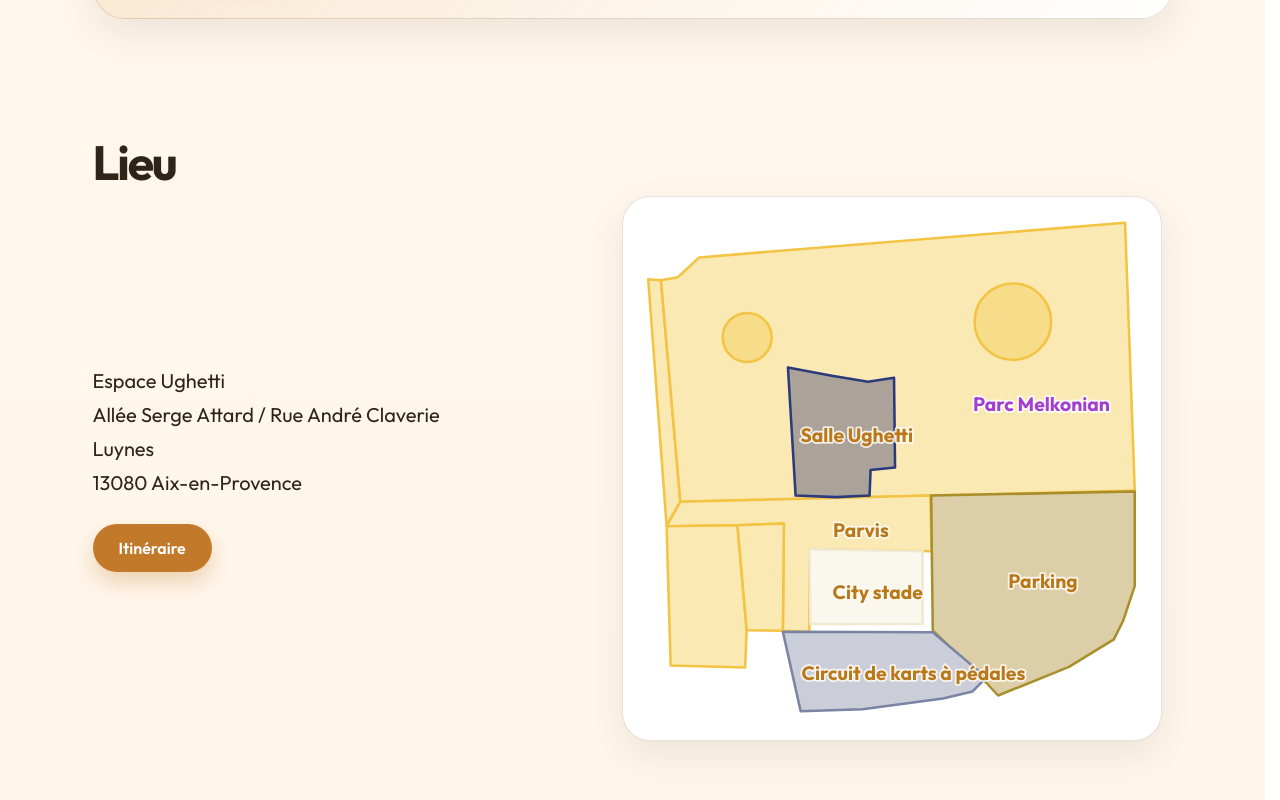
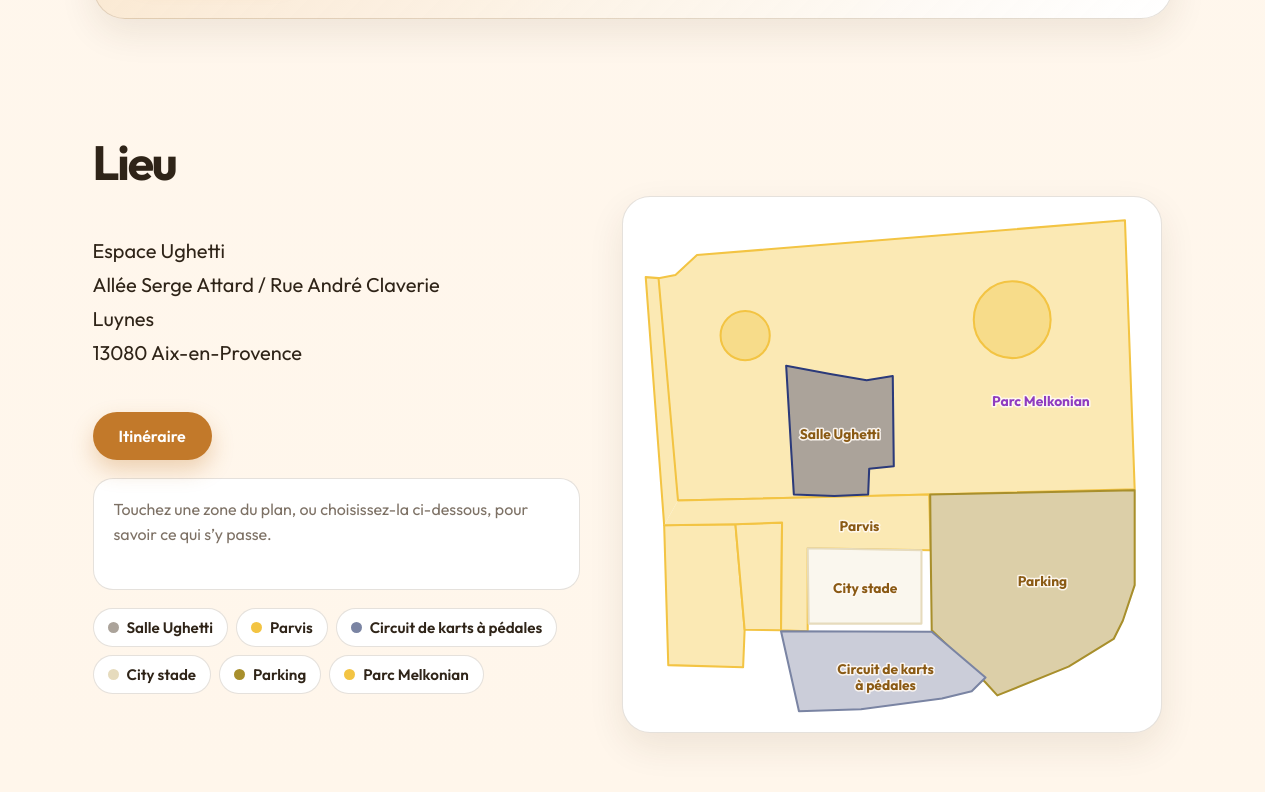
Before and after one commit to rg-lea/events13080fr, a plain HTML site: page 2026/12/telethon.html in a window 1280 px wide. Shown: the part 4372-5172 px from the top of the page. Drawn offline with Linux system fonts and the light colour scheme.

Commit message:
Update telethon.html

```diff
--- a/2026/12/telethon.html
+++ b/2026/12/telethon.html
@@ -165,10 +165,26 @@ fieldset.acc{border:0;padding:0;margin:0 0 12px;min-width:0}fieldset.acc legend{
 .contact p{margin:0;line-height:1.7;max-width:46ch}
 .cbtns{display:flex;flex-wrap:wrap;gap:12px;align-items:center}.cbtns #msg{width:100%;font-weight:600;color:var(--ink)}
 .lieu{display:grid;grid-template-columns:1fr 1.15fr;gap:32px;align-items:center}
+.lp>*+*{margin-top:18px}
+.zinfo{padding:18px 20px;border-radius:20px;background:#fff;border:1px solid var(--line);color:var(--ink);line-height:1.55;min-height:112px}
+.zinfo h3{margin:0 0 4px;font-size:1.25rem;letter-spacing:-.02em;display:flex;align-items:center;gap:10px}
+.zinfo h3 i{flex:none;width:14px;height:14px;border-radius:50%;background:var(--zc)}
+.zinfo p{margin:0;color:var(--text)}.zinfo .hint{color:var(--muted)}
+.zchips{display:flex;flex-wrap:wrap;gap:8px}
+.zc{display:inline-flex;align-items:center;gap:8px;padding:9px 14px;border-radius:999px;border:1px solid var(--line);background:#fff;color:var(--ink);font-weight:600;font-size:.95rem}
+.zc i{flex:none;width:11px;height:11px;border-radius:50%;background:var(--zc)}
+.zc:hover{background:var(--brand-soft)}.zc.on{background:var(--brand-dark);border-color:var(--brand-dark);color:#fff}
+.plan .z{cursor:pointer;outline:none}
+.plan .z .sh{stroke-width:4;stroke-linejoin:round;transition:filter .2s,stroke-width .2s,opacity .2s}
+.plan .z:hover .sh{filter:brightness(.94);stroke-width:6}
+.plan .z:focus-visible .sh{stroke:var(--brand-dark);stroke-width:8}
+.plan .z.on .sh{stroke:var(--brand-dark);stroke-width:8;filter:brightness(.93)}
+.plan.sel .z:not(.on){opacity:.6}
+.plan .dc{fill:#fbe9b4;stroke:#f3c443;stroke-width:4;stroke-linejoin:round;stroke-linecap:round}
+.plan .dn{fill:none;stroke:#f3c443;stroke-width:4;stroke-linejoin:round;stroke-linecap:round}
+.plan text{font-family:"Outfit",sans-serif;font-weight:700;font-size:27px;text-anchor:middle;fill:#8a5a14;paint-order:stroke;stroke:rgba(255,250,244,.9);stroke-width:6px;stroke-linejoin:round;pointer-events:none}
+.plan .melk{fill:#8f3cc0}
 .plan{width:100%;max-width:540px;justify-self:center;height:auto;padding:14px;border-radius:28px;background:#fff;border:1px solid var(--line);box-shadow:var(--shadow)}
-.plan text{font-family:"Outfit",sans-serif;font-weight:700;font-size:38px;text-anchor:middle;fill:#b9791a;paint-order:stroke;stroke:rgba(255,250,244,.85);stroke-width:7px;stroke-linejoin:round;pointer-events:none}
-.plan .melk{fill:#a23fd0;stroke:rgba(255,255,255,.9)}
-.plan .s{stroke-width:5;stroke-linejoin:round}
 @media(max-width:800px){.lieu{grid-template-columns:1fr;gap:22px}.plan{max-width:none}}
 .fab{position:fixed;right:max(16px,env(safe-area-inset-right,0px));bottom:max(16px,env(safe-area-inset-bottom,0px));z-index:55;display:inline-flex;align-items:center;gap:10px;padding:14px 22px 14px 18px;border:0;border-radius:999px;background:var(--brand-dark);color:#fff;font-weight:700;font-size:1.05rem;box-shadow:0 14px 30px rgba(63,40,16,.35);transition:transform .2s}
 .fab:hover{transform:translateY(-2px)}.fab svg{flex:none;width:26px;height:26px}
@@ -313,33 +329,28 @@ fieldset.acc{border:0;padding:0;margin:0 0 12px;min-width:0}fieldset.acc legend{
 <section class="sec" id="lieu"><div class="container">
  <h2>Lieu</h2>
  <div class="lieu">
-  <div><address>Espace Ughetti<br>Allée Serge Attard / Rue André Claverie<br>Luynes<br>13080 Aix-en-Provence</address>
-  <a class="btn btn-p" target="_blank" rel="noreferrer" href="https://maps.app.goo.gl/Q3UA2Ws4CXG31pKu6">Itinéraire</a></div>
-  <svg class="plan" viewBox="50 70 1000 1010" role="img" aria-labelledby="plt" xmlns="http://www.w3.org/2000/svg">
-   <title id="plt">Plan du site : salle Ughetti, parvis, city stade, circuit de karts à pédales, parking et parc Melkonian</title>
-   <!-- parc Melkonian -->
-   <polygon class="s" fill="#fbe9b4" stroke="#f3c443" points="72,204 97,206 135,640 108,687"/>
-   <polygon class="s" fill="#fbe9b4" stroke="#f3c443" points="97,206 130,200 172,161 1007,93 1026,618 627,628 135,640"/>
-   <circle class="s" cx="266" cy="318" r="48" fill="#f7dc8a" stroke="#f3c443"/>
-   <circle class="s" cx="787" cy="287" r="75" fill="#f7dc8a" stroke="#f3c443"/>
-   <!-- parvis et blocs -->
-   <polygon class="s" fill="#fbe9b4" stroke="#f3c443" points="135,640 625,628 628,737 388,733 388,895 336,893 338,683 247,686 108,688"/>
-   <polygon class="s" fill="#fbe9b4" stroke="#f3c443" points="108,688 247,686 265,892 262,965 116,961"/>
-   <polygon class="s" fill="#fbe9b4" stroke="#f3c443" points="247,686 338,683 336,893 265,892"/>
-   <!-- city stade -->
-   <polygon class="s" fill="#faf7ee" stroke="#f1e8d2" points="388,733 610,737 610,880 390,880"/>
-   <!-- parking -->
-   <polygon class="s" fill="#dccfa8" stroke="#a88f2c" points="627,628 1026,620 1026,805 1003,874 985,910 897,964 758,1020 735,995 700,960 630,893 628,737"/>
-   <!-- circuit de karts -->
-   <polygon class="s" fill="#cbcdd9" stroke="#7a84a3" points="336,895 630,896 735,985 708,1012 650,1026 492,1047 371,1051"/>
-   <!-- salle Ughetti -->
-   <polygon class="s" fill="#aba39a" stroke="#2b3a7a" points="346,377 432,393 503,405 554,397 556,573 508,578 506,628 440,631 361,628"/>
-   <text class="melk" x="843" y="462">Parc Melkonian</text>
-   <text x="481" y="523">Salle Ughetti</text>
-   <text x="489" y="710">Parvis</text>
-   <text x="522" y="830">City stade</text>
-   <text x="846" y="810">Parking</text>
-   <text x="592" y="990">Circuit de karts à pédales</text>
+  <div class="lp"><address>Espace Ughetti<br>Allée Serge Attard / Rue André Claverie<br>Luynes<br>13080 Aix-en-Provence</address>
+  <a class="btn btn-p" target="_blank" rel="noreferrer" href="https://maps.app.goo.gl/Q3UA2Ws4CXG31pKu6">Itinéraire</a>
+  <div class="zinfo" id="zi" aria-live="polite"></div>
+  <div class="zchips" id="zc" role="group" aria-label="Zones du plan"></div></div>
+  <svg class="plan" id="plan" viewBox="55 75 995 990" role="group" aria-label="Plan interactif du site" xmlns="http://www.w3.org/2000/svg">
+   <path class="dc" style="stroke:none" d="M72 204 L97 206 L135 640 L108 688 Z"/>
+   <path class="dn" d="M108 688 L72 204 L97 206"/>
+   <g><path class="dc" d="M108 688 L247 686 L265 892 L262 965 L116 961 Z"/><path class="dc" d="M247 686 L338 683 L336 893 L265 892 Z"/></g>
+   <g class="z" data-z="parc" tabindex="0" role="button" aria-label="Parc Melkonian"><path class="sh" fill="#fbe9b4" stroke="#f3c443" d="M97 206 L130 200 L172 161 L1007 93 L1026 618 L627 628 L135 640 Z"/>
+    <circle class="sh" cx="266" cy="318" r="48" fill="#f7dc8a" stroke="#f3c443"/><circle class="sh" cx="787" cy="287" r="75" fill="#f7dc8a" stroke="#f3c443"/></g>
+   <g class="z" data-z="parvis" tabindex="0" role="button" aria-label="Parvis"><path class="sh" fill="#fbe9b4" stroke="none" d="M135 640 L625 628 L628 737 L388 733 L388 895 L336 893 L338 683 L247 686 L108 688 Z"/>
+    <path class="sh" fill="none" stroke="#f3c443" d="M135 640 L625 628 L628 737 L388 733 L388 895 L336 893 L338 683 L247 686 L108 688"/></g>
+   <g class="z" data-z="stade" tabindex="0" role="button" aria-label="City stade"><path class="sh" fill="#faf7ee" stroke="#e6dbbd" d="M388 733 L610 737 L610 880 L390 880 Z"/></g>
+   <g class="z" data-z="parking" tabindex="0" role="button" aria-label="Parking"><path class="sh" fill="#dccfa8" stroke="#a88f2c" d="M627 628 L1026 620 L1026 805 L1003 874 L985 910 L897 964 L758 1020 L735 995 L700 960 L630 893 L628 737 Z"/></g>
+   <g class="z" data-z="karts" tabindex="0" role="button" aria-label="Circuit de karts à pédales"><path class="sh" fill="#cbcdd9" stroke="#7a84a3" d="M336 895 L630 896 L735 985 L708 1012 L650 1026 L492 1047 L371 1051 Z"/></g>
+   <g class="z" data-z="salle" tabindex="0" role="button" aria-label="Salle Ughetti"><path class="sh" fill="#aba39a" stroke="#2b3a7a" d="M346 377 L432 393 L503 405 L554 397 L556 573 L508 578 L506 628 L440 631 L361 628 Z"/></g>
+   <text class="melk" x="843" y="456">Parc Melkonian</text>
+   <text x="451" y="520">Salle Ughetti</text>
+   <text x="489" y="700">Parvis</text>
+   <text x="500" y="820">City stade</text>
+   <text x="846" y="806">Parking</text>
+   <text x="540" y="978">Circuit de karts</text><text x="540" y="1010">à pédales</text>
   </svg>
  </div>
 </div></section>
@@ -526,6 +537,26 @@ else $("cd").textContent="Merci à tous";
 const mail=()=>["comite","luynesenfetes","fr"].reduce((a,p,i)=>a+(i?(i===1?"@":"."):"")+p,"");
 $("wr").onclick=()=>{location.href="mailto:"+mail()+"?subject="+encodeURIComponent("Téléthon 2026 à Luynes");$("msg").textContent="Votre messagerie s’ouvre. Sinon, affichez l’adresse et écrivez-nous depuis votre boîte mail."};
 $("sh").onclick=()=>{$("msg").textContent=mail()};
+/* plan interactif */
+(()=>{const Z={
+ salle:["Salle Ughetti","#aba39a","Cœur de l’événement : accueil, caisse centrale (retrait des jetons, pass et tickets), porte-clés, Planet Jeunes, massages le samedi, spectacle Rythm&amp;Fit et concert FreeSon le dimanche."],
+ parvis:["Parvis","#f3c443","Devant la salle Ughetti : maquillage et ballons sculptés."],
+ karts:["Circuit de karts à pédales","#7a84a3","Avec l’ADAVA. Samedi et dimanche, 10h – 12h et 13h – 16h. Inclus dans le pass multi-activités."],
+ stade:["City stade","#e6dbbd","Espace voisin du parvis. Animations en plein air : horaires à venir."],
+ parking:["Parking","#a88f2c","Stationnement à proximité immédiate de la salle."],
+ parc:["Parc Melkonian","#f3c443","Le grand parc qui entoure la salle Ughetti."]};
+const pl=$("plan"),zi=$("zi"),zc=$("zc");
+zc.innerHTML=Object.keys(Z).map(k=>`<button type="button" class="zc" data-z="${k}" style="--zc:${Z[k][1]}"><i></i>${Z[k][0]}</button>`).join("");
+const hint=()=>{zi.innerHTML=`<p class="hint">Touchez une zone du plan, ou choisissez-la ci-dessous, pour savoir ce qui s’y passe.</p>`};
+hint();
+function pick(k){const on=pl.dataset.s===k;pl.dataset.s=on?"":k;pl.classList.toggle("sel",!on);
+ pl.querySelectorAll(".z").forEach(g=>g.classList.toggle("on",!on&&g.dataset.z===k));
+ zc.querySelectorAll(".zc").forEach(b=>b.classList.toggle("on",!on&&b.dataset.z===k));
+ if(on)return hint();const d=Z[k];zi.style.setProperty("--zc",d[1]);zi.innerHTML=`<h3><i></i>${d[0]}</h3><p>${d[2]}</p>`}
+pl.addEventListener("click",e=>{const g=e.target.closest(".z");if(g)pick(g.dataset.z)});
+pl.addEventListener("keydown",e=>{const g=e.target.closest&&e.target.closest(".z");if(g&&(e.key==="Enter"||e.key===" ")){e.preventDefault();pick(g.dataset.z)}});
+zc.addEventListener("click",e=>{const b=e.target.closest(".zc");if(b)pick(b.dataset.z)});
+})();
 /* modale ouverte : la page derrière ne défile plus */
 const lock=()=>document.documentElement.classList.toggle("lk",!!document.querySelector("dialog[open]"));
 document.querySelectorAll("dialog").forEach(d=>new MutationObserver(lock).observe(d,{attributes:true,attributeFilter:["open"]}));
```
